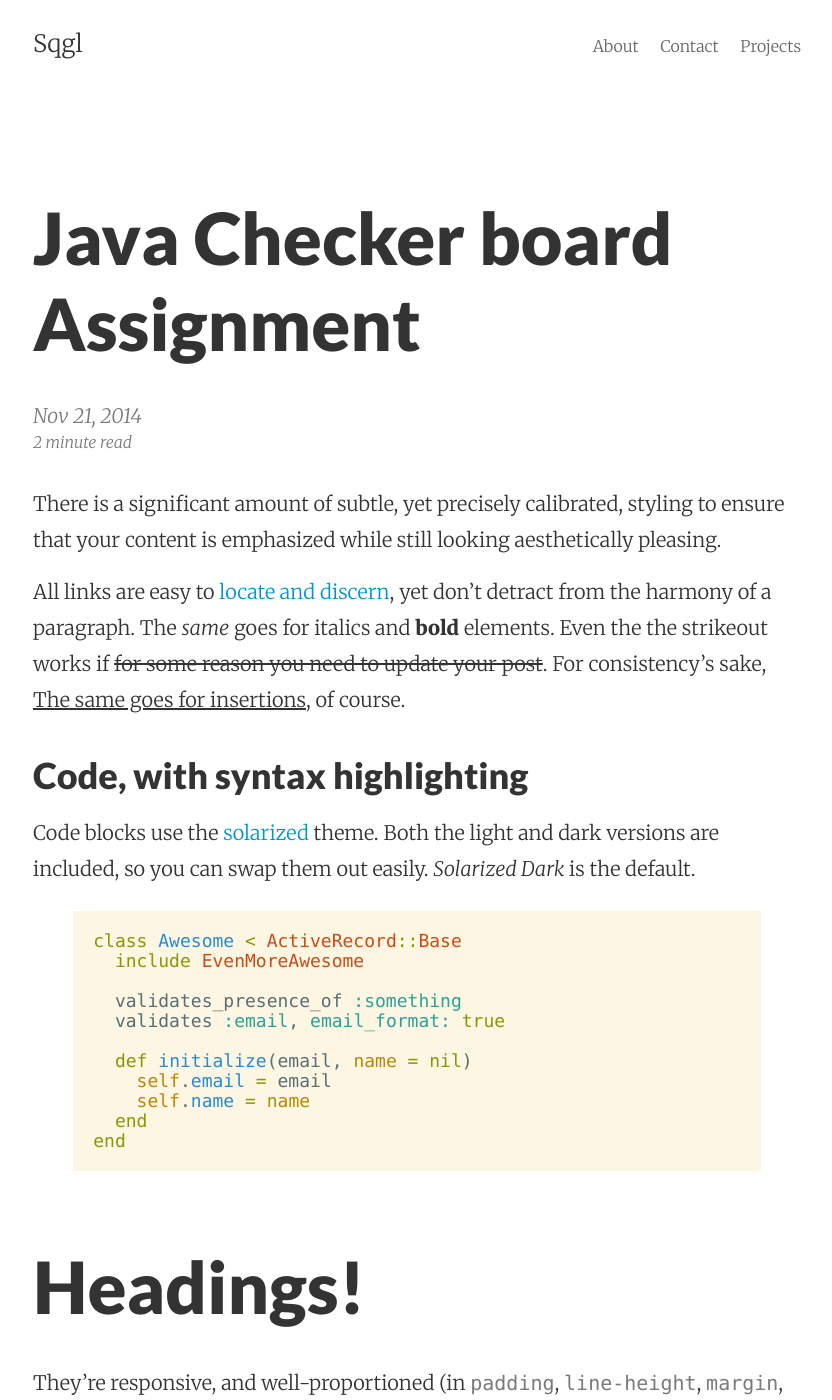
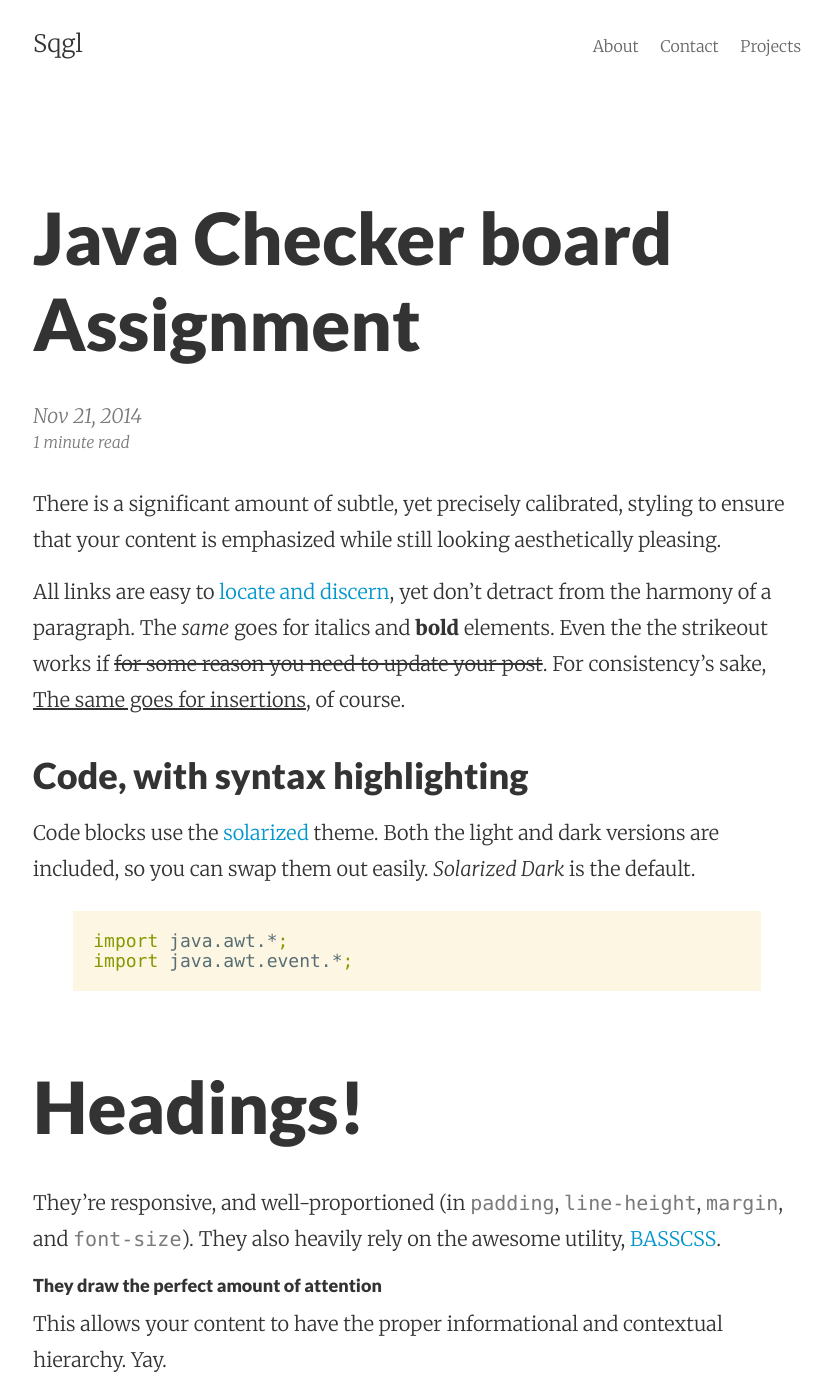
Before and after one commit to dewet/dewet.github.io, a Jekyll site: the page built from _posts/2014-11-21-java-program-assignment.md, in a window 1280 px wide and 1400 px high. Shown: the whole window, without its empty margins (223-1055 px from the left). Built offline with Jekyll 4.4.1, drawn with Linux system fonts in a browser that asks for light colours.

Commit message:
java highlight

```diff
--- a/_posts/2014-11-21-java-program-assignment.md
+++ b/_posts/2014-11-21-java-program-assignment.md
@@ -20,18 +20,10 @@ works if <del>for some reason you need to update your post</del>. For consistenc
 Code blocks use the [solarized](http://ethanschoonover.com/solarized) theme. Both the light and
 dark versions are included, so you can swap them out easily. _Solarized Dark_ is the default.
 
-{% highlight ruby %}
-class Awesome < ActiveRecord::Base
-  include EvenMoreAwesome
+{% highlight java %}
+import java.awt.*;
+import java.awt.event.*;
 
-  validates_presence_of :something
-  validates :email, email_format: true
-
-  def initialize(email, name = nil)
-    self.email = email
-    self.name = name
-  end
-end
 {% endhighlight %}
 
 # Headings!
```
